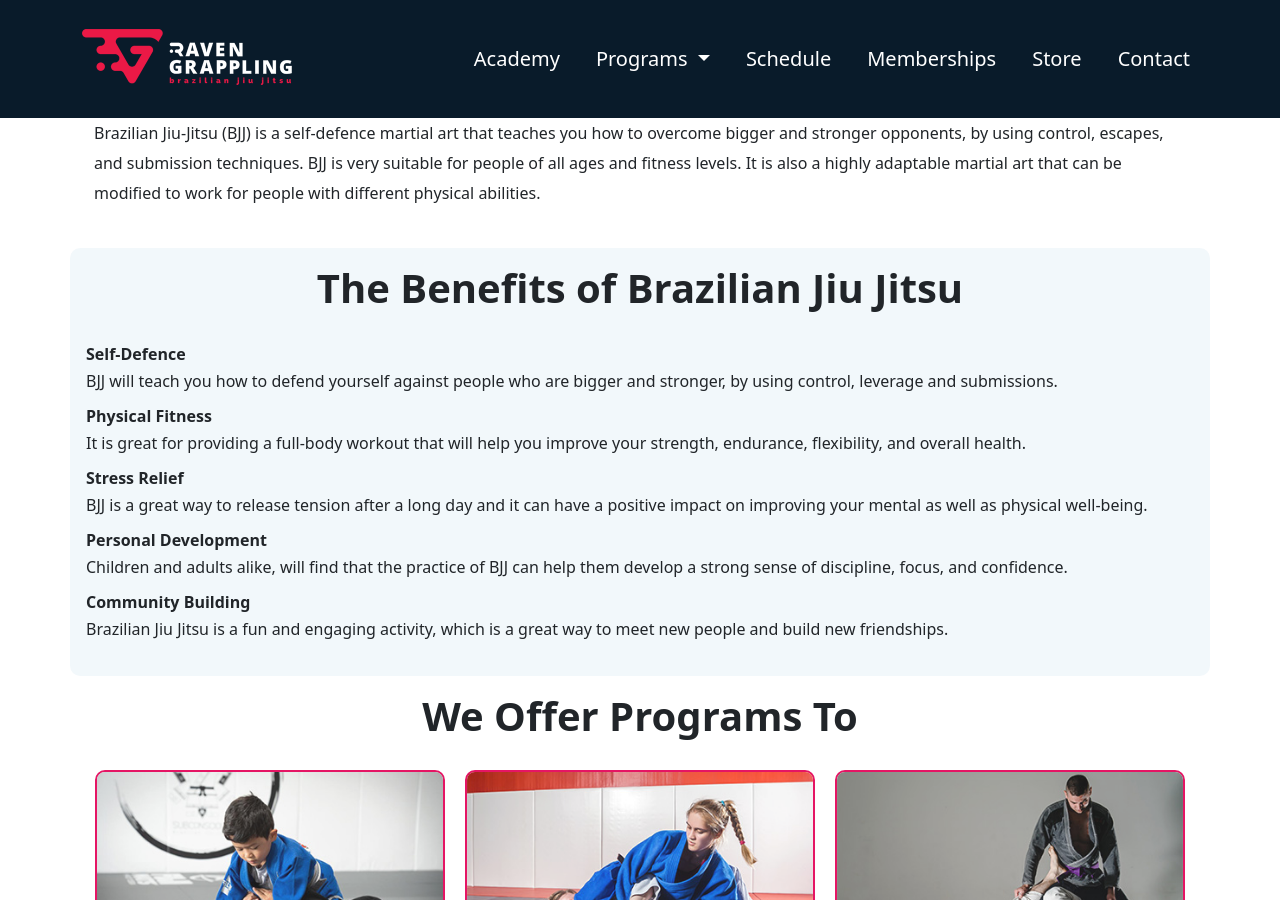
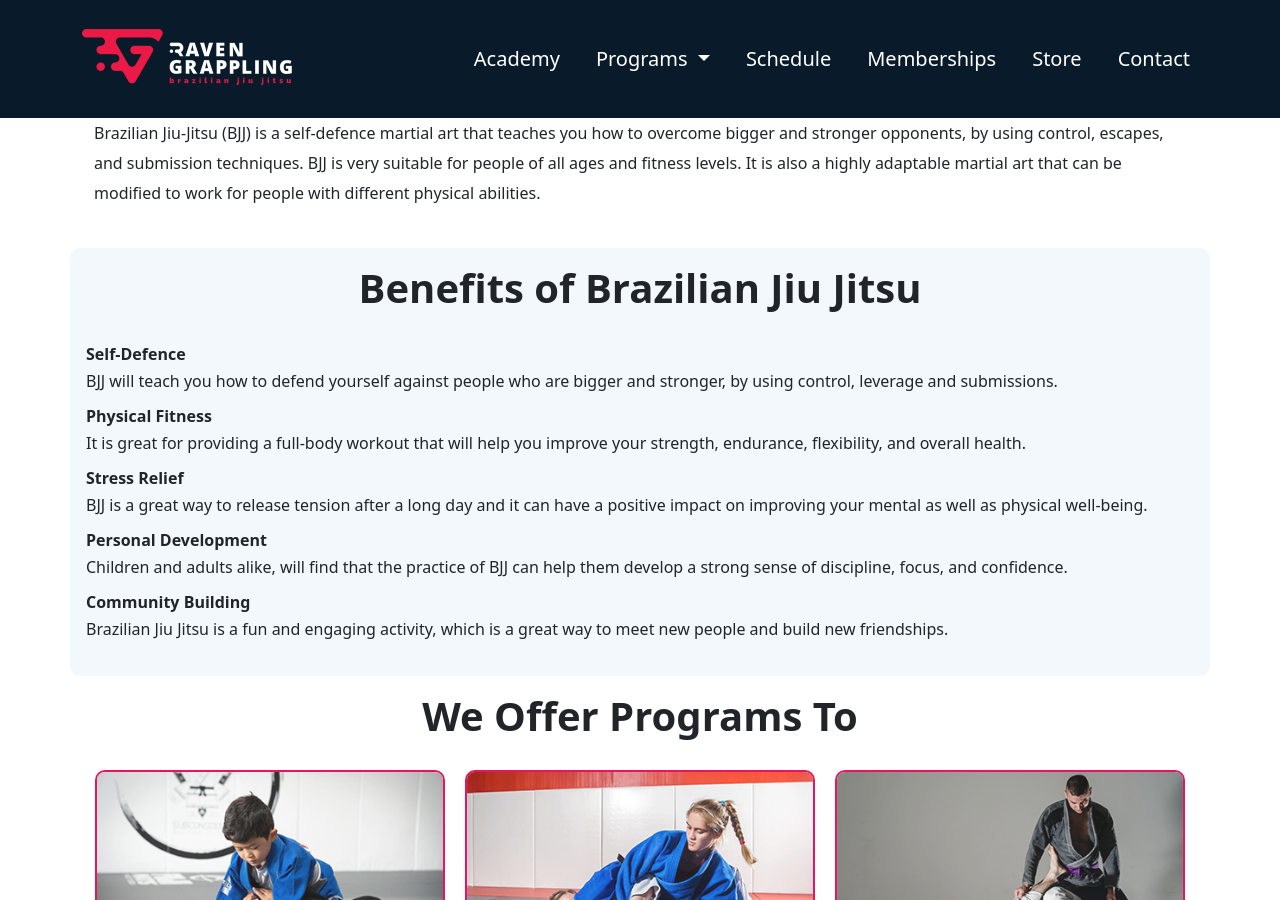
Before and after one commit to RavenGrappling/RavenGrappling.github.io, a Jekyll site: the page built from index.md, in a window 1280 px wide and 900 px high, scrolled down 692 px. Built offline with Jekyll 4.4.1, drawn with Linux system fonts in a browser that asks for light colours.

Commit message:
Update index.md

```diff
--- a/index.md
+++ b/index.md
@@ -19,7 +19,7 @@
 </div>
 
 <div class="container py-3 px-4 p-lg-3 rg-container-bg">
-  <h1 class="text-center fw-bold">The  Benefits of Brazilian Jiu Jitsu</h1>
+  <h1 class="text-center fw-bold">Benefits of Brazilian Jiu Jitsu</h1>
 
   <dl>
     <dt>
```
